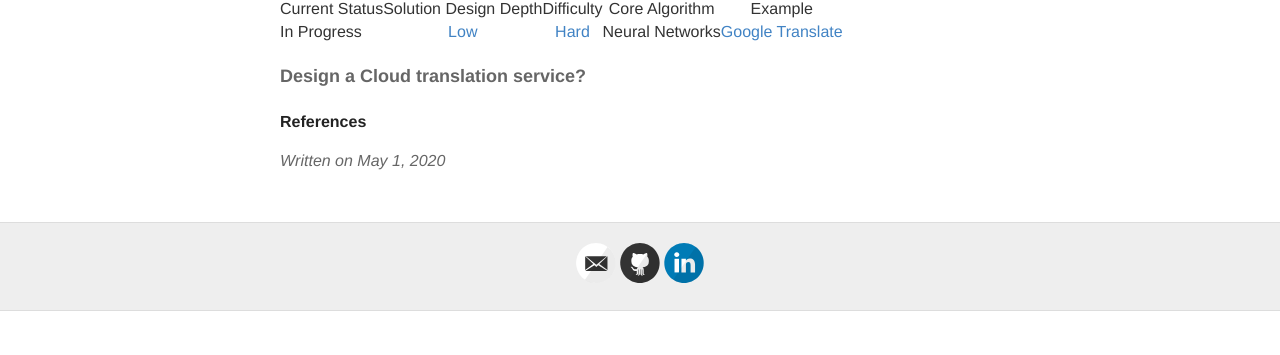
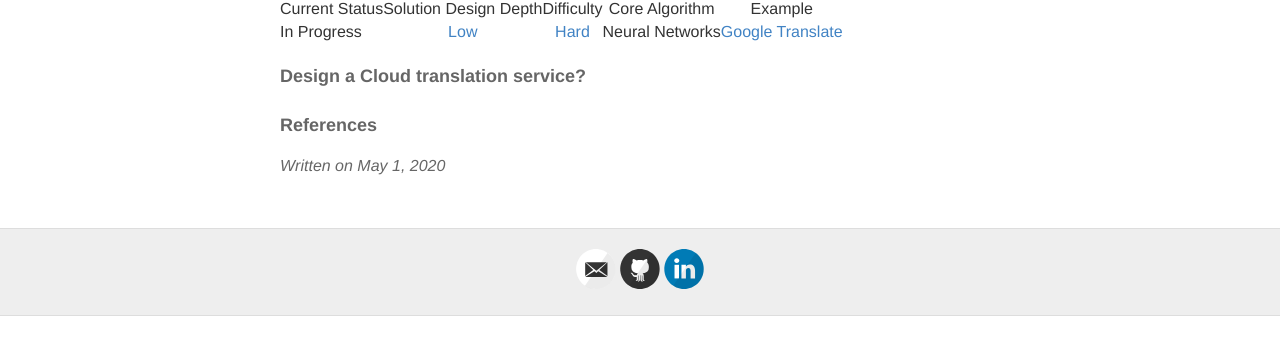
Before and after one commit to siddharthsingh89/siddharthsingh89.github.io, a Jekyll site: the page built from _posts/2020-04-31-translation-service.md, in a window 1280 px wide. Shown: the part 265-620 px from the top of the page. Built offline with Jekyll 4.4.1, drawn with Linux system fonts in a browser that asks for light colours; comment, search, counter and statistics services are not loaded.

Commit message:
Update 2020-04-31-translation-service.md

```diff
--- a/_posts/2020-04-31-translation-service.md
+++ b/_posts/2020-04-31-translation-service.md
@@ -5,9 +5,9 @@ description : translation service , system design, interview
 ---
 | Current Status | Solution Design Depth  |  Difficulty  | Core Algorithm | Example |
 | ------------- |:-------------:| :-----:|:-----:|:-----:|
-| In Progress      | [Low](https://siddharthsingh89.github.io/translation-service/) | [Hard](https://siddharthsingh89.github.io/translation-service/) | Neural Networks | [Google Translate](https://translate.google.com/ "google")
+| In Progress      | [Low](https://siddharthsingh89.github.io/translation-service/) | [Hard](https://siddharthsingh89.github.io/translation-service/) | Neural Networks | [Google Translate](https://translate.google.com/ "google")|
 
 #### Design a Cloud translation service?
 
 
-##### References
+#### References
```
